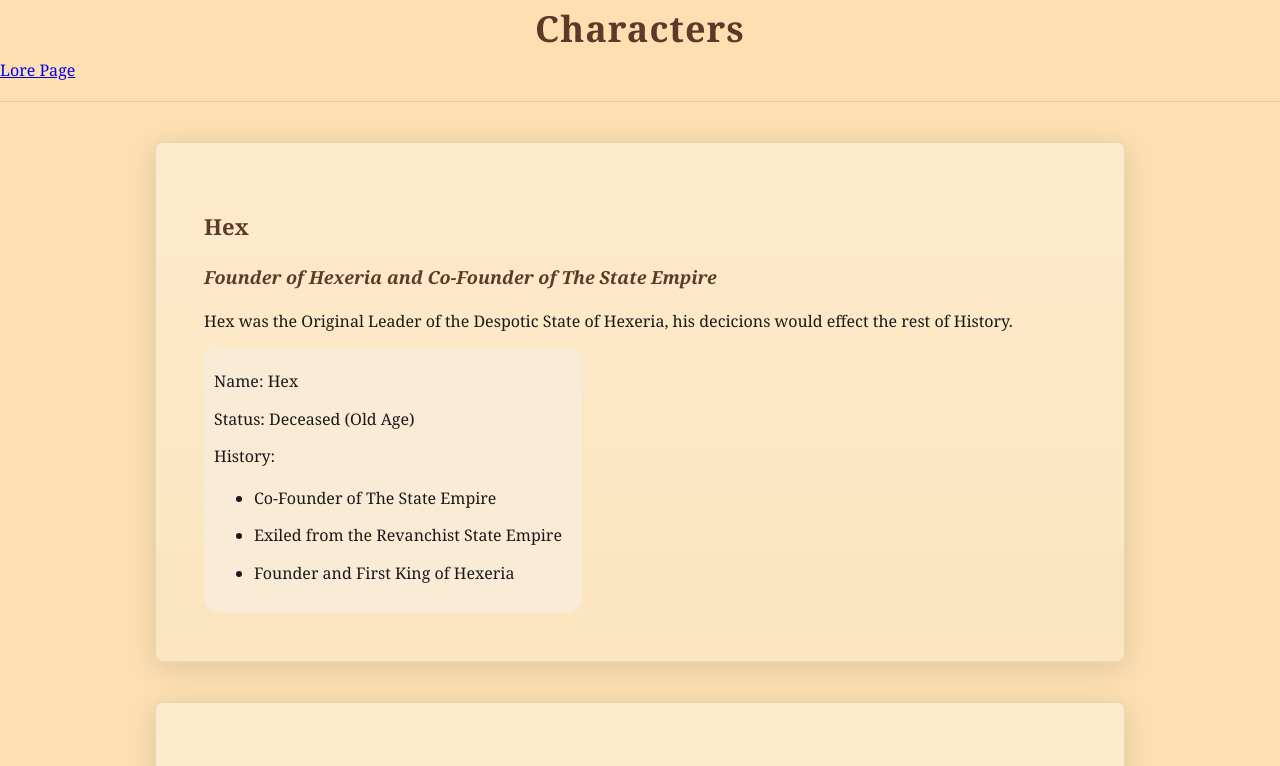
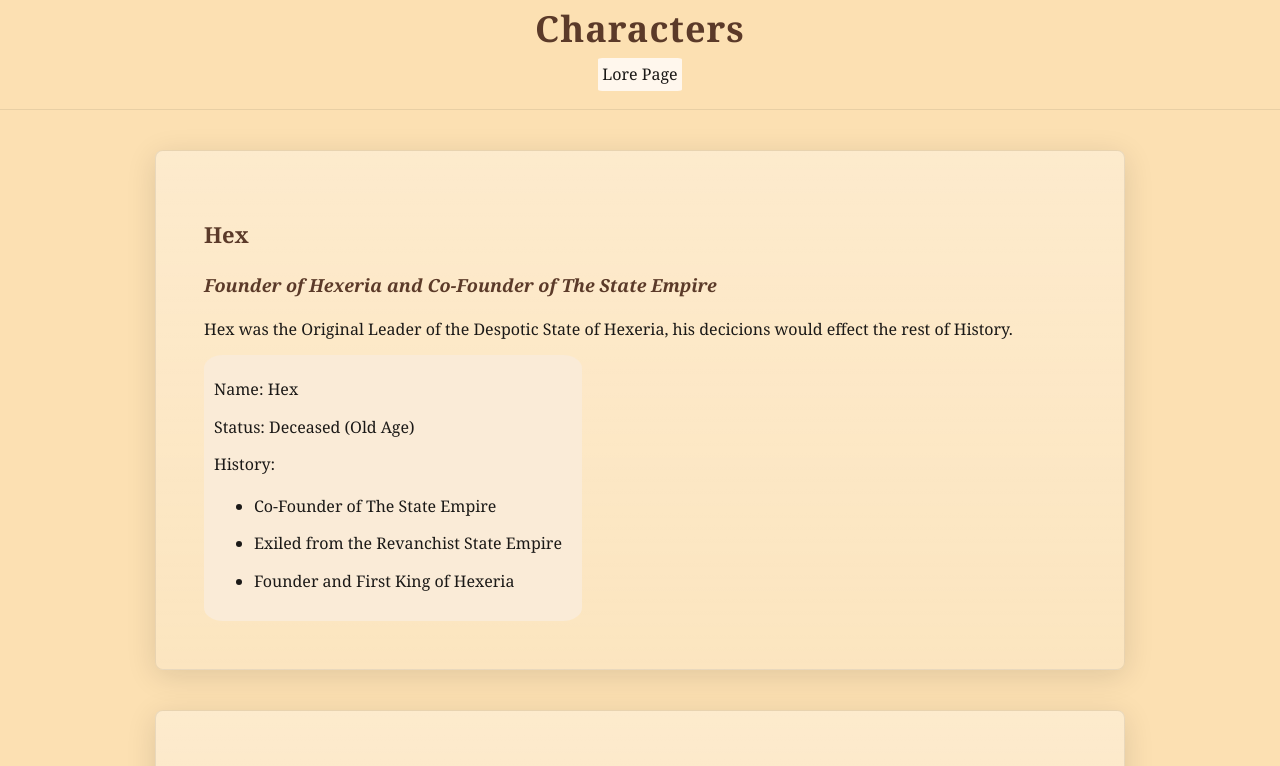
Before and after one commit to Al-anBaker/History-of-The-United-Empire, a plain HTML site: page characters.html in a window 1280 px wide. In both pictures the pointer is over the link "Lore Page". Shown: the top 766 px of the page. Drawn offline with Linux system fonts and the light colour scheme.

Commit message:
Update style.css

```diff
--- a/style.css
+++ b/style.css
@@ -4,7 +4,7 @@
 	--accent: #5b3a29;
 	--sep: rgba(0, 0, 0, 0.08);
 }
-#characters {
+#characters,#home {
 	display: block;
 	text-decoration: none;
 	background-color: var(--bg);
@@ -15,7 +15,7 @@
 	border: 1px;
 	border-radius: 5%;
 }
-#characters:hover {
+#characters:hover,#home:hover {
 	transition-duration: 100ms;
 	background-color: #fff7ed;
 	color: #1b1917;
```
